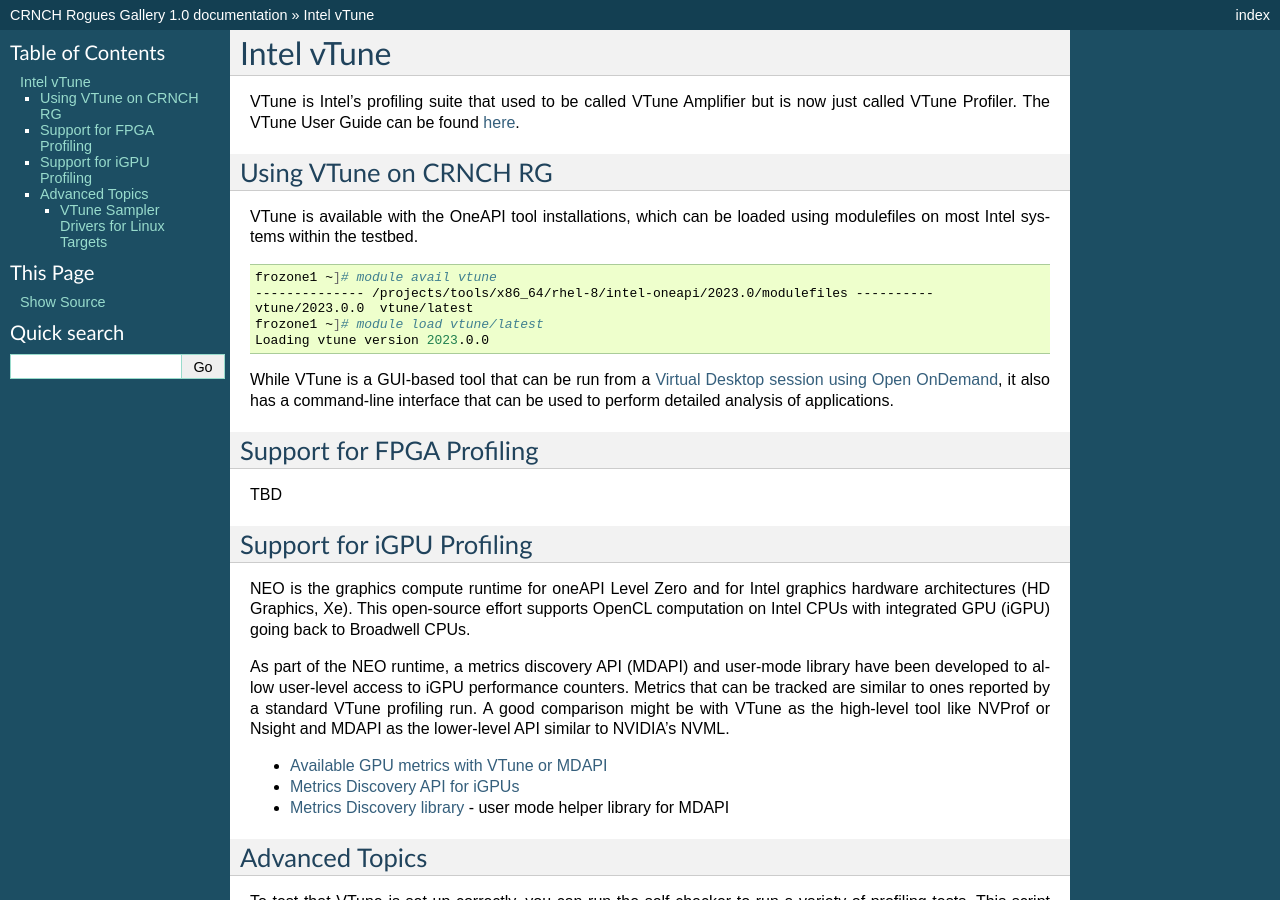
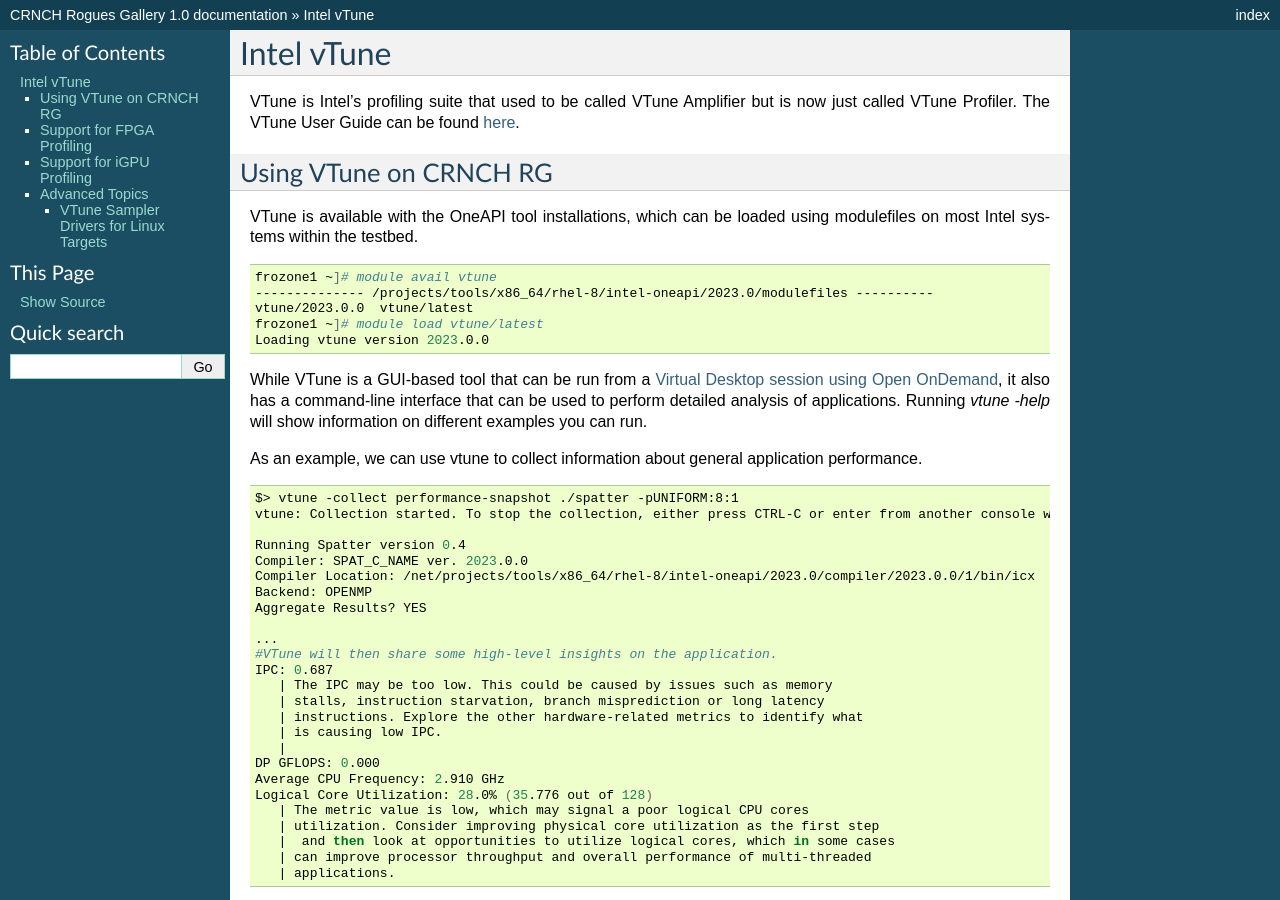
Before and after one commit to gt-crnch-rg/read-the-docs, a Sphinx documentation site: the page built from docs/tools/vtune-profiler.rst, in a window 1280 px wide and 900 px high. Built offline with Sphinx 7.4.7, drawn with Linux system fonts in a browser that asks for light colours; pages that are not in the unit, such as notebooks, are missing from menus.

Commit message:
Update vtune-profiler.rst

```diff
--- a/docs/tools/vtune-profiler.rst
+++ b/docs/tools/vtune-profiler.rst
@@ -16,10 +16,37 @@
   frozone1 ~]# module load vtune/latest
   Loading vtune version 2023.0.0
 
-While VTune is a GUI-based tool that can be run from a `Virtual Desktop session using Open OnDemand <https://gt-crnch-rg.readthedocs.io/en/main/general/open-on-demand.html>`__, it also has a command-line interface that can be used to perform detailed analysis of applications.
+While VTune is a GUI-based tool that can be run from a `Virtual Desktop session using Open OnDemand <https://gt-crnch-rg.readthedocs.io/en/main/general/open-on-demand.html>`__, it also has a command-line interface that can be used to perform detailed analysis of applications. Running `vtune -help` will show information on different examples you can run.
+
+As an example, we can use vtune to collect information about general application performance.
 
 .. code:: shell
 
+  $> vtune -collect performance-snapshot ./spatter -pUNIFORM:8:1
+  vtune: Collection started. To stop the collection, either press CTRL-C or enter from another console window: vtune -r  /net/netscratch/crunch3/spatter/build_omp_intel/r002ps -command stop.
+
+  Running Spatter version 0.4
+  Compiler: SPAT_C_NAME ver. 2023.0.0
+  Compiler Location: /net/projects/tools/x86_64/rhel-8/intel-oneapi/2023.0/compiler/2023.0.0/1/bin/icx
+  Backend: OPENMP
+  Aggregate Results? YES
+
+  ...
+  #VTune will then share some high-level insights on the application.
+  IPC: 0.687
+     | The IPC may be too low. This could be caused by issues such as memory
+     | stalls, instruction starvation, branch misprediction or long latency
+     | instructions. Explore the other hardware-related metrics to identify what
+     | is causing low IPC.
+     |
+  DP GFLOPS: 0.000
+  Average CPU Frequency: 2.910 GHz
+  Logical Core Utilization: 28.0% (35.776 out of 128)
+     | The metric value is low, which may signal a poor logical CPU cores
+     | utilization. Consider improving physical core utilization as the first step
+     |  and then look at opportunities to utilize logical cores, which in some cases
+     | can improve processor throughput and overall performance of multi-threaded
+     | applications.
 
 
 Support for FPGA Profiling
```
